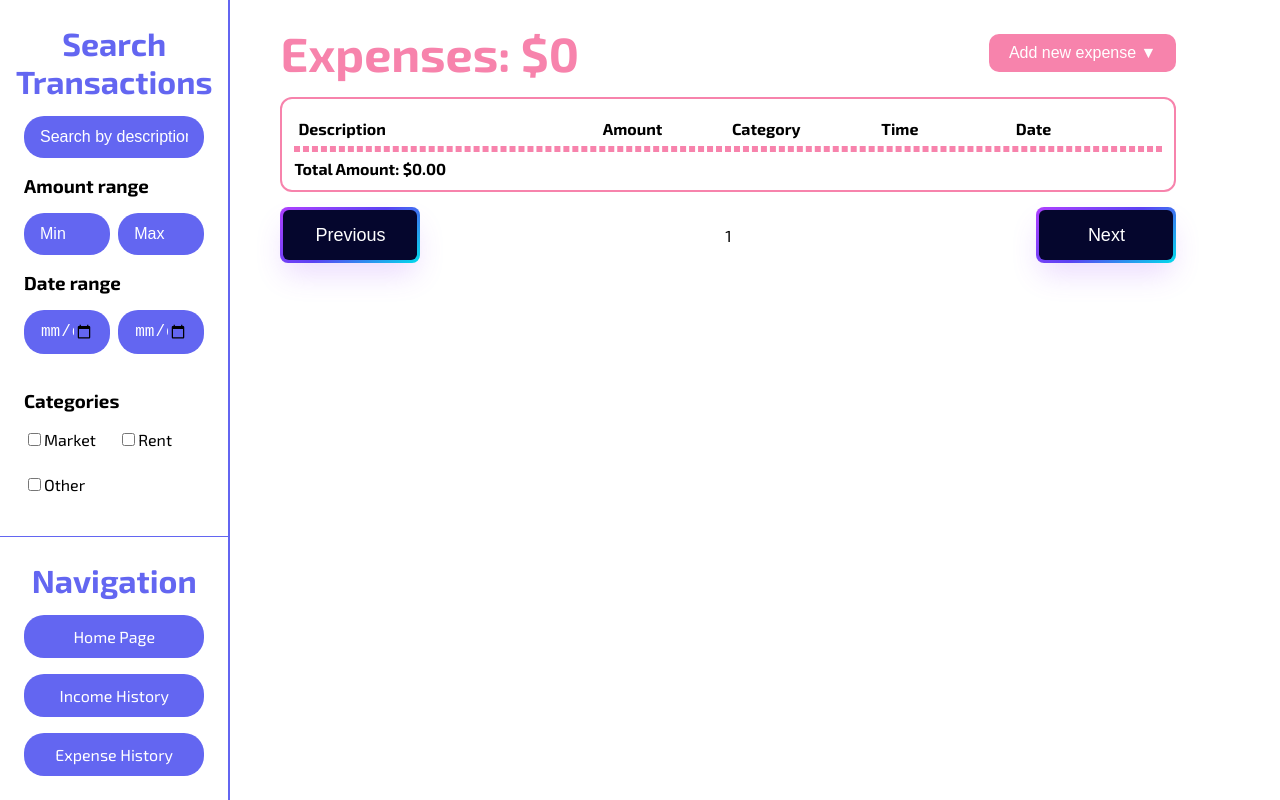
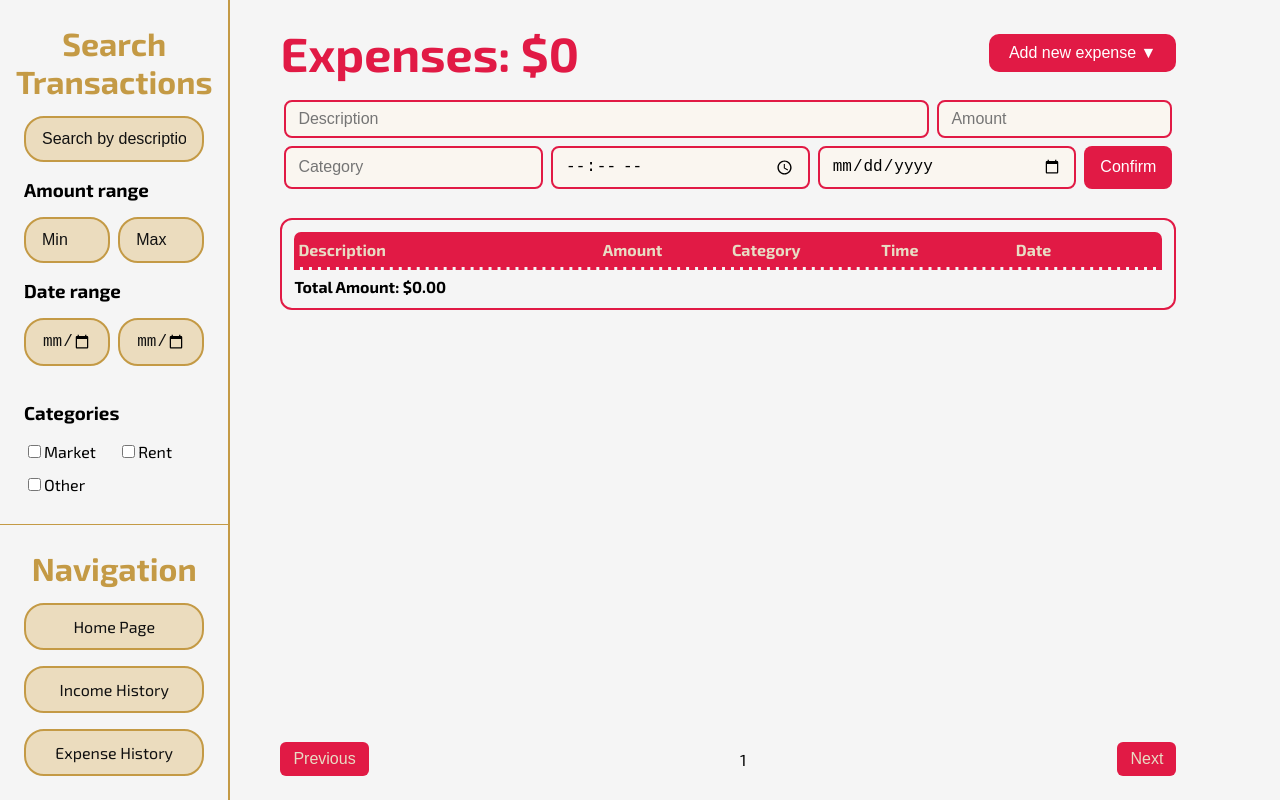
Before and after one commit to IbrahimOsm91/Expense-Tracker, a React (Vite) app in the folder frontend/: page /history/expense in a window 1280 px wide. Built offline with nearby package versions, Linux system fonts and the light colour scheme.

Commit message:
style: css changes on history page

```diff
--- a/frontend/src/components/HistoryBar/HistoryBar.css
+++ b/frontend/src/components/HistoryBar/HistoryBar.css
@@ -1,15 +1,15 @@
 .history-bar {
-  background-color: #fff;
+  background-color: transparent;
   width: 18%;
   height: 100vh;
   overflow-wrap: break-word;
   display: flex;
   flex-direction: column;
-  border-right: 2px solid #6366F1;
+  border-right: 2px solid #C49A45;
 }
 
 .history-bar h2 {
-  color: #6366F1;
+  color: #C49A45;
   font-size: 2rem;
   display: flex;
   flex-direction: column;
@@ -20,20 +20,20 @@
 .history-bar input,
 .history-bar button,
 .history-bar a {
-  background-color: #6366F1;
-  border: none;
+  background-color: #ebdcbe;
+  border: 2px solid #C49A45;
   border-radius: 20px;
-  color: #fff;
+  color: #111;
   padding: 12px 16px;
   font-size: 1rem;
 }
 
 .history-bar input::placeholder {
-  color: #fff;
+  color: #111;
 }
 
 .filter-section {
-  border-bottom: 1px solid #6366F1;
+  border-bottom: 1px solid #C49A45;
   display: flex;
   flex-direction: column;
   gap: 16px;
@@ -92,4 +92,10 @@
 .navigation-section a {
   text-align: center;
   text-decoration: none;
+  transition: background-color 0.2s;
 }
+
+
+.navigation-section a:hover {
+  background-color: #C49A45;
+}
--- /dev/null
+++ b/frontend/src/components/Transaction/AddTransactionForm/AddTransactionForm.css
@@ -0,0 +1,41 @@
+
+.add-transaction-form {
+  display: flex;
+  flex-direction: column;
+}
+
+.add-transaction-form div {
+  display: flex;
+  width: 100%;
+  gap: 8px;
+}
+
+.add-transaction-form input {
+  flex: 1;
+  font-size: 1rem;
+  padding: 8px 12px;
+  border: 2px solid var(--accent-color);
+  border-radius: 8px;
+  background-color: #faf6f0;
+  color: #000;
+}
+
+.add-transaction-form input:focus {
+  outline: none;
+  border-color: var(--accent-hover-color);
+}
+
+.add-transaction-form button {
+  background-color: var(--accent-color);
+  color: #fff;
+  border: none;
+  border-radius: 8px;
+  padding: 8px 16px;
+  cursor: pointer;
+  font-size: 1rem;
+  white-space: nowrap;
+}
+
+.add-transaction-form button:hover {
+  background-color: var(--accent-hover-color);
+}
--- a/frontend/src/components/Transaction/AddTransactionForm.jsx
+++ b/frontend/src/components/Transaction/AddTransactionForm/AddTransactionForm.jsx
@@ -1,5 +1,6 @@
 import { useState } from 'react'
-import { addTransaction } from '../../utils/addTransaction'
+import { addTransaction } from '../../../utils/addTransaction'
+import "./addTransactionForm.css"
 
 export function AddTransactionForm({
   type,
--- /dev/null
+++ b/frontend/src/components/Transaction/Pagination/Pagination.css
@@ -0,0 +1,28 @@
+.transaction-list-pagination {
+  display: flex;
+  align-items: center;
+  justify-content: space-between;
+  margin-top: 15px;
+}
+
+
+
+.transaction-list-pagination button {
+  background: var(--accent-color);
+  color: #E8DCC4;
+  border: none;
+  border-radius: 6px;
+  padding: 8px 13px;
+  font-size: 1rem;
+  cursor: pointer;
+  transition: transform 0.3s, background-color 0.3s;
+}
+
+.transaction-list-pagination button:hover {
+  background-color: var(--accent-hover-color);
+}
+
+.transaction-list-pagination button:active {
+  background: #C49A45;
+  transform: scale(1.04);
+}
--- /dev/null
+++ b/frontend/src/components/Transaction/Pagination/Pagination.jsx
@@ -0,0 +1,26 @@
+import { useEffect } from "react"
+import "./Pagination.css"
+
+
+export function Pagination({filteredItems, setPageIndicator, pageIndicator}) {
+
+  function pageIndicatorPlus1() {
+    const lastPage = Math.ceil(filteredItems.length / 10)
+    setPageIndicator(prev => Math.min((lastPage || 1), prev + 1))
+  }
+
+  function pageIndicatorMinus1() {
+    setPageIndicator(prev => Math.max(1, prev - 1))
+  }
+
+  useEffect(() => setPageIndicator(1), [filteredItems])
+
+
+  return (
+    <div className='transaction-list-pagination'>
+      <button onClick={pageIndicatorMinus1}><span>Previous</span></button>
+      <span>{pageIndicator}</span>
+      <button onClick={pageIndicatorPlus1}><span>Next</span></button>
+    </div>
+  )
+}
--- a/frontend/src/components/Transaction/Transaction.css
+++ b/frontend/src/components/Transaction/Transaction.css
@@ -1,3 +1,4 @@
+/* Transaction Container */
 .transaction-container {
   width: 70%;
   margin: 24px 50px;
@@ -5,16 +6,20 @@
   flex-direction: column;
 }
 
+
 .transaction-container[data-type="expense"] {
-  --accent-color: #f783ac;
+  --accent-color: #E11A45;
   --accent-hover-color: #e64980;
 }
 
+
 .transaction-container[data-type="income"] {
-  --accent-color: #38d9a9;
-  --accent-hover-color: #12b886;
+  --accent-color: #2A6B5C;
+  --accent-hover-color: #123F36;
 }
 
+
+/* Transaction Header */
 .transaction-header {
   display: flex;
   align-items: center;
@@ -22,9 +27,11 @@
   margin-bottom: 10px;
 }
 
+
 .transaction-header h2 {
   color: var(--accent-color);
 }
+
 
 .transaction-header button {
   background-color: var(--accent-color);
@@ -36,58 +43,28 @@
   cursor: pointer;
 }
 
+
 .transaction-header button:hover {
   background-color: var(--accent-hover-color);
 }
 
+
+/* Transaction List */
 .transaction-list {
   border: 2px solid var(--accent-color);
   border-radius: 12px;
   padding: 12px;
   color: #000;
+  margin-bottom: auto;
 }
 
-.add-transaction-form {
-  display: flex;
-  flex-direction: column;
+
+.transaction-list > :nth-child(even of .transaction-item) {
+  background-color: #E8DCC4;
 }
 
-.add-transaction-form div {
-  display: flex;
-  width: 100%;
-  gap: 8px;
-}
 
-.add-transaction-form input {
-  flex: 1;
-  font-size: 1rem;
-  padding: 8px 12px;
-  border: 2px solid var(--accent-color);
-  border-radius: 8px;
-  background-color: #faf6f0;
-  color: #000;
-}
-
-.add-transaction-form input:focus {
-  outline: none;
-  border-color: var(--accent-hover-color);
-}
-
-.add-transaction-form button {
-  background-color: var(--accent-color);
-  color: #fff;
-  border: none;
-  border-radius: 8px;
-  padding: 8px 16px;
-  cursor: pointer;
-  font-size: 1rem;
-  white-space: nowrap;
-}
-
-.add-transaction-form button:hover {
-  background-color: var(--accent-hover-color);
-}
-
+/* Transaction List Header & Items */
 .transaction-list-header,
 .transaction-item {
   display: grid;
@@ -96,30 +73,39 @@
   color: #000;
 }
 
+
 .transaction-list-header {
   font-weight: 700;
-  border-bottom: 3px dashed var(--accent-color);
+  background-color: var(--accent-color);
+  border-radius: 7px 7px 0 0;
+  color: #E8DCC4;
 }
 
+
+/* Transaction Content */
 .transaction-description {
   text-align: left;
   min-width: 0;
   overflow-wrap: anywhere;
 }
 
-.transaction-item>span {
+
+.transaction-item > span {
   border: 1px solid transparent;
   border-radius: 7px;
   padding: 2px 4px;
   transition: transform 160ms ease, border-color 160ms ease, box-shadow 160ms ease;
 }
 
-.transaction-item>span:hover {
+
+.transaction-item > span:hover {
   border-color: var(--accent-color);
   box-shadow: 0 2px 8px color-mix(in srgb, var(--accent-color) 18%, transparent);
   transform: scale(1.03);
 }
 
+
+/* Edit Buttons */
 .transaction-edit-btn {
   align-self: center;
   margin-left: 12px;
@@ -133,12 +119,14 @@
   line-height: 1;
 }
 
+
 .transaction-edit-actions {
   display: flex;
   align-items: center;
   justify-content: flex-end;
   gap: 4px;
 }
+
 
 .transaction-edit-actions .transaction-edit-btn {
   width: 24px;
@@ -148,15 +136,19 @@
   font-size: 1rem;
 }
 
+
 .transaction-cancel-btn {
   color: var(--accent-hover-color);
 }
+
 
 .transaction-edit-btn:hover {
   background-color: var(--accent-color);
   color: #fff;
 }
 
+
+/* Transaction Fields */
 .transaction-amount,
 .transaction-time,
 .transaction-category,
@@ -167,12 +159,14 @@
 }
 
 
+/* Active Filters */
 .active-filters {
   display: flex;
   flex-wrap: wrap;
   gap: 8px;
   margin-bottom: 5px;
 }
+
 
 .active-filters button {
   background-color: #EEF2FF;
@@ -184,12 +178,15 @@
   cursor: pointer;
 }
 
+
 .active-filters button:hover {
   background-color: #6366F1;
   color: #fff;
 }
 
 
+
+/* Transaction List Bottom */
 .transaction-list-bottom {
   display: flex;
   align-items: center;
@@ -198,62 +195,3 @@
   border-top: 3px dashed var(--accent-color);
   padding-top: 7px;
 }
-
-
-
-.transaction-list-pagination {
-  display: flex;
-  align-items: center;
-  justify-content: space-between;
-  margin-top: 15px;
-}
-
-
-
-
-/* From Uiverse.io by cssbuttons-io */
-.transaction-list-pagination button {
-  align-items: center;
-  background-image: linear-gradient(144deg, #af40ff, #5b42f3 50%, #00ddeb);
-  border: 0;
-  border-radius: 8px;
-  box-shadow: rgba(151, 65, 252, 0.2) 0 15px 30px -5px;
-  box-sizing: border-box;
-  color: #ffffff;
-  display: flex;
-  font-size: 18px;
-  justify-content: center;
-  line-height: 1em;
-  max-width: 100%;
-  min-width: 140px;
-  padding: 3px;
-  text-decoration: none;
-  user-select: none;
-  -webkit-user-select: none;
-  touch-action: manipulation;
-  white-space: nowrap;
-  cursor: pointer;
-  transition: all 0.3s;
-}
-
-.transaction-list-pagination button:active,
-.transaction-list-pagination button:hover {
-  outline: 0;
-}
-
-.transaction-list-pagination button span {
-  background-color: rgb(5, 6, 45);
-  padding: 16px 24px;
-  border-radius: 6px;
-  width: 100%;
-  height: 100%;
-  transition: 300ms;
-}
-
-.transaction-list-pagination button:hover span {
-  background: none;
-}
-
-.transaction-list-pagination button:active {
-  transform: scale(0.9);
-}
--- a/frontend/src/components/Transaction/TransactionContainer.jsx
+++ b/frontend/src/components/Transaction/TransactionContainer.jsx
@@ -1,7 +1,8 @@
-import { useEffect, useState } from 'react'
-import { AddTransactionForm } from './AddTransactionForm'
+import { useState } from 'react'
+import { AddTransactionForm } from './AddTransactionForm/AddTransactionForm'
 import { ActiveFilters } from './ActiveFilters'
 import { TransactionList } from './TransactionList'
+import { Pagination } from './Pagination/Pagination'
 import './Transaction.css'
 
 
@@ -20,22 +21,8 @@ export function TransactionContainer({
   selectedCategories,
   setSelectedCategories
 }) {
-  const [isFormVisible, setIsFormVisible] = useState(false)
+  const [isFormVisible, setIsFormVisible] = useState(true)
   const [pageIndicator, setPageIndicator] = useState(1)
-
-
-
-  function pageIndicatorPlus1() {
-    const lastPage = Math.ceil(filteredItems.length / 10)
-    setPageIndicator(prev => Math.min((lastPage || 1) , prev + 1))
-  }
-
-  function pageIndicatorMinus1() {
-    setPageIndicator(prev => Math.max(1, prev - 1))
-  }
-
-  useEffect(() => setPageIndicator(1) , [filteredItems])
-
 
   return (
     <div className="transaction-container" data-type={type}>
@@ -65,11 +52,11 @@ export function TransactionContainer({
         selectedCategories={selectedCategories}
         pageIndicator={(pageIndicator * 10)} />
 
-      <div className='transaction-list-pagination'>
-        <button onClick={pageIndicatorMinus1}><span>Previous</span></button>
-        <span>{pageIndicator}</span>
-        <button onClick={pageIndicatorPlus1}><span>Next</span></button>
-      </div>
+      <Pagination
+        filteredItems={filteredItems}
+        pageIndicator={pageIndicator}
+        setPageIndicator={setPageIndicator} />
+
     </div>
   )
 }
--- a/frontend/src/pages/HistoryPage.css
+++ b/frontend/src/pages/HistoryPage.css
@@ -1,6 +1,7 @@
 .history-page {
   display: flex;
   width: 100%;
-  height: 100vh;
-  align-items: flex-start;
+  min-height: 100vh;
+  align-items: stretch;
+  background-color: #F5F5F5;
 }
```
